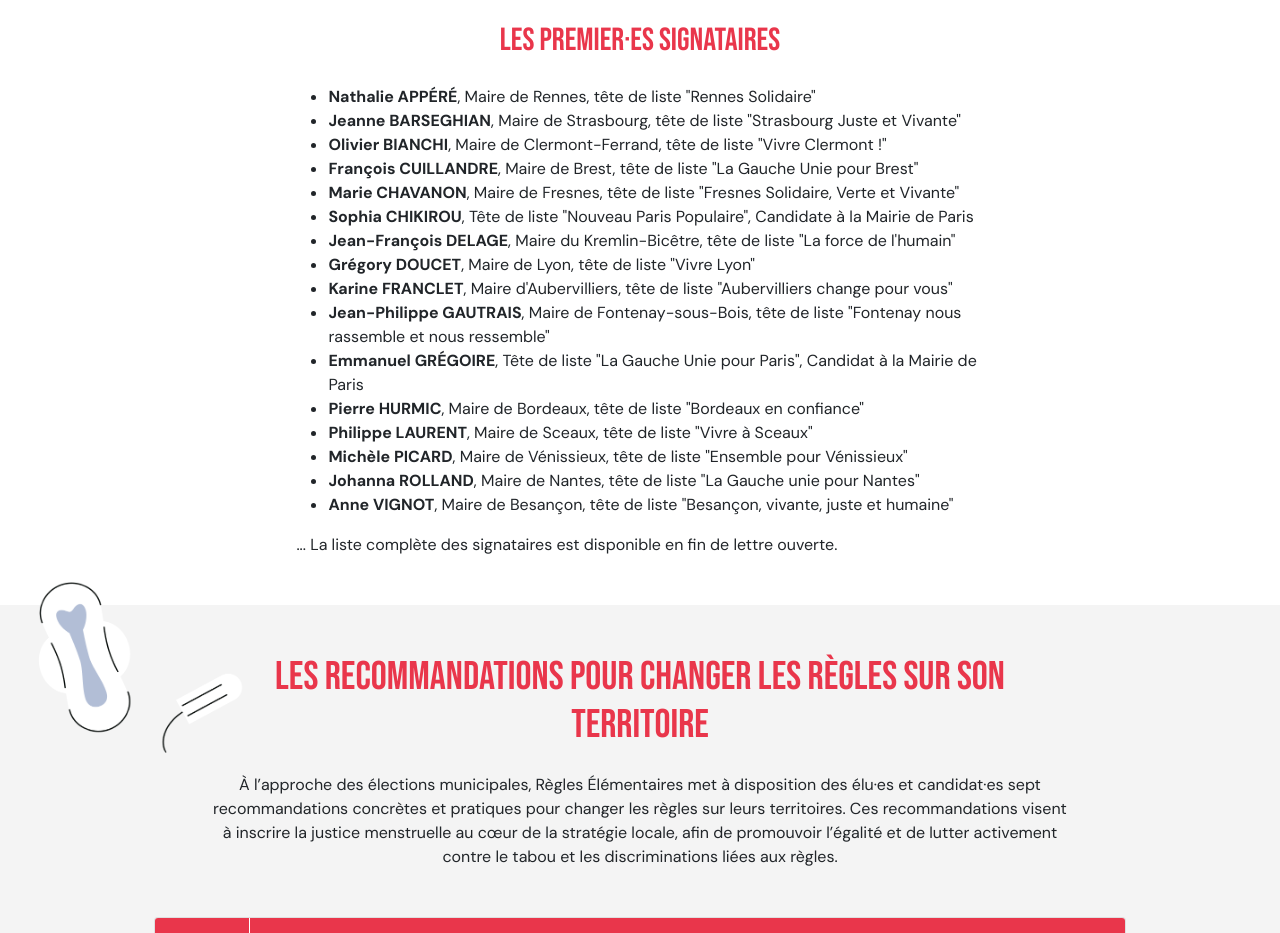
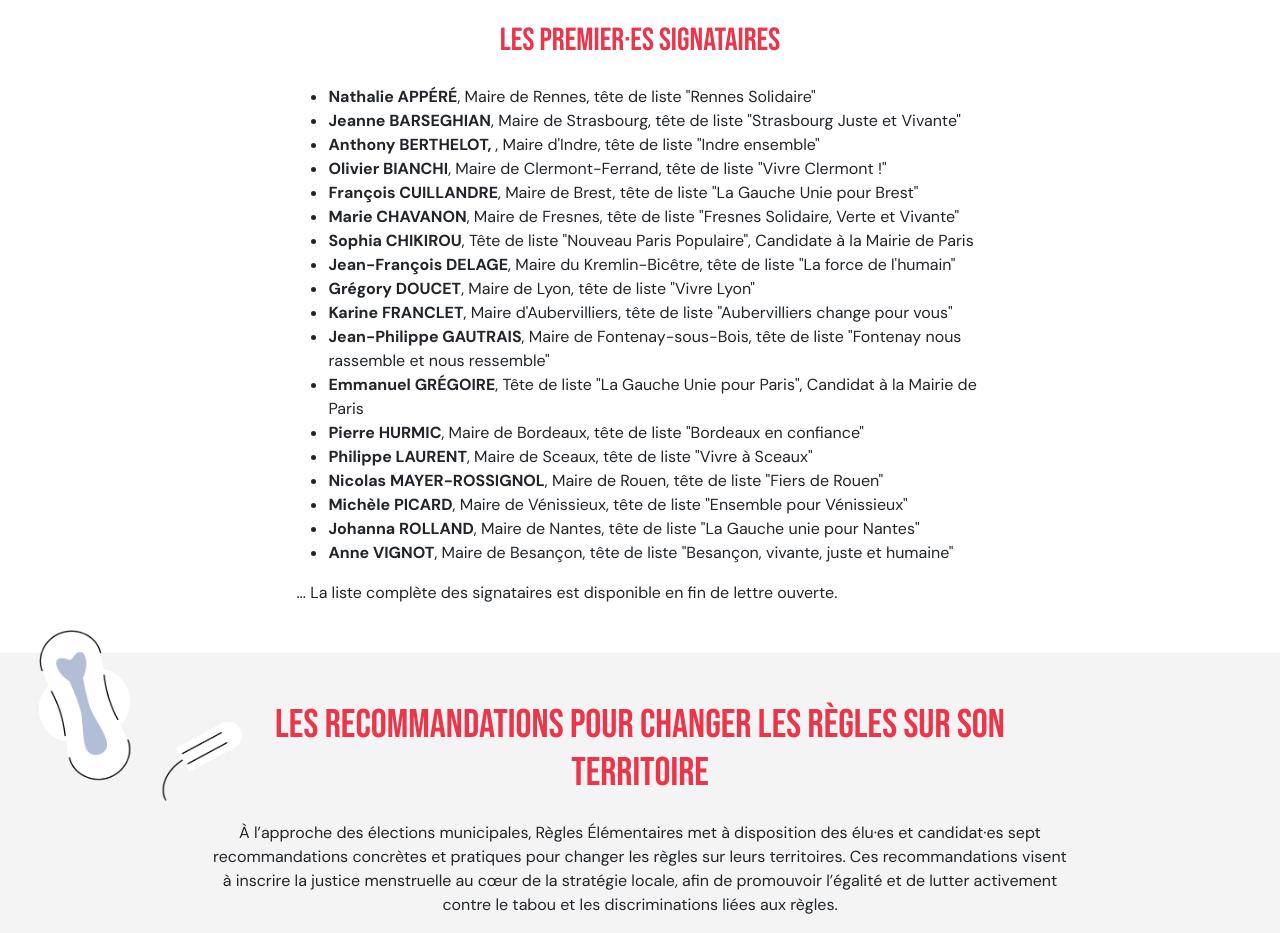
Before and after one commit to regles-elementaires/municipales-front, a website: page index.html in a window 1280 px wide. Shown: the part 3500-4433 px from the top of the page. Drawn offline with nearby package versions, Linux system fonts and the light colour scheme.

Commit message:
update first signataires

```diff
--- a/index.html
+++ b/index.html
@@ -385,6 +385,7 @@
                 <ul>
                     <li><span class="fw-bold">Nathalie APPÉRÉ</span>, Maire de Rennes, tête de liste "Rennes Solidaire"</li>
                     <li><span class="fw-bold">Jeanne BARSEGHIAN</span>, Maire de Strasbourg, tête de liste "Strasbourg Juste et Vivante"</li>
+                    <li><span class="fw-bold">Anthony BERTHELOT, </span>, Maire d'Indre, tête de liste "Indre ensemble"</li>
                     <li><span class="fw-bold">Olivier BIANCHI</span>, Maire de Clermont-Ferrand, tête de liste "Vivre Clermont !"</li>
                     <li><span class="fw-bold">François CUILLANDRE</span>, Maire de Brest, tête de liste "La Gauche Unie pour Brest"</li>
                     <li><span class="fw-bold">Marie CHAVANON</span>, Maire de Fresnes, tête de liste "Fresnes Solidaire, Verte et Vivante"</li>
@@ -396,6 +397,7 @@
                     <li><span class="fw-bold">Emmanuel GRÉGOIRE</span>, Tête de liste "La Gauche Unie pour Paris", Candidat à la Mairie de Paris</li>
                     <li><span class="fw-bold">Pierre HURMIC</span>, Maire de Bordeaux, tête de liste "Bordeaux en confiance"</li>
                     <li><span class="fw-bold">Philippe LAURENT</span>, Maire de Sceaux, tête de liste "Vivre à Sceaux"</li>
+                    <li><span class="fw-bold">Nicolas MAYER-ROSSIGNOL</span>, Maire de Rouen, tête de liste "Fiers de Rouen"</li>
                     <li><span class="fw-bold">Michèle PICARD</span>, Maire de Vénissieux, tête de liste "Ensemble pour Vénissieux"</li>
                     <li><span class="fw-bold">Johanna ROLLAND</span>, Maire de Nantes, tête de liste "La Gauche unie pour Nantes"</li>
                     <li><span class="fw-bold">Anne VIGNOT</span>, Maire de Besançon, tête de liste "Besançon, vivante, juste et humaine"</li>
```
